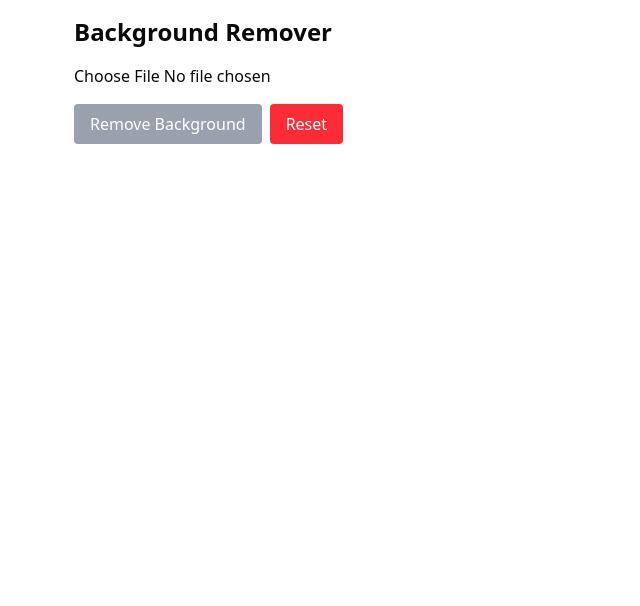
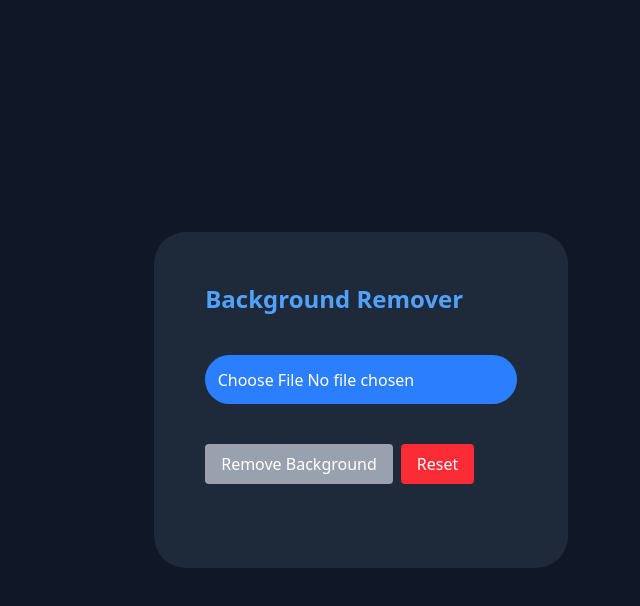
Before and after one commit to AkashCDR/project, a Next.js app: page /background-removal in a window 1280 px wide. Shown: the top 606 px of the page, without its empty margins (358-998 px from the left). Built offline with nearby package versions, Linux system fonts and the light colour scheme.

Commit message:
little bit ui update

```diff
--- a/src/app/(app)/background-removal/page.jsx
+++ b/src/app/(app)/background-removal/page.jsx
@@ -50,15 +50,31 @@ export default function BackgroundRemoval() {
   };
 
   return (
-    <div className="max-w-md mx-auto p-4">
-      <h1 className="text-2xl font-bold mb-4">Background Remover</h1>
+    <div className='w-screen h-screen flex justify-center bg-gray-900 shadow-lg overflow-x-hidden items-center'>
+    <div className='w-screen h-[60vh] flex gap-[10vw] '>
+    <div className='w-[30%] h-full flex flex-col'>
+  {imageUrl && (
+    <div className="mb-4 flex-1 flex flex-col min-h-0">
+      <h2 className="text-lg font-semibold mb-2">Original Image</h2>
+      <div className="flex-1 relative min-h-0">
+        <img
+          src={imageUrl}
+          alt="Original"
+          className="absolute inset-0 w-full h-full object-contain"
+        />
+      </div>
+    </div>
+  )}
+</div>
+       <div className="flex flex-col gap-[5vh] bg-gray-800 p-[4vw] rounded-4xl h-[70%] self-center">
+      <h1 className="text-2xl font-bold text-blue-400">Background Remover</h1>
 
       <input
         type="file"
         accept="image/*"
         onChange={handleImageUpload}
         ref={fileInputRef}
-        className="mb-4 block w-full"
+        className=" p-[4%] block w-full bg-blue-500 text-white hover:bg-blue-600 transition duration-200 rounded-4xl"
         disabled={isProcessing}
       />
 
@@ -68,7 +84,7 @@ export default function BackgroundRemoval() {
           disabled={!imageUrl || isProcessing}
           className={`px-4 py-2 rounded text-white ${
             !imageUrl || isProcessing ? 'bg-gray-400' : 'bg-blue-500'
-          }`}
+          } `}
         >
           {isProcessing ? 'Processing...' : 'Remove Background'}
         </button>
@@ -80,27 +96,31 @@ export default function BackgroundRemoval() {
           Reset
         </button>
       </div>
+    </div>
+    <div>
+    {resultUrl && (
+        <div className='h-full flex flex-col gap-4'>
+          <h2 className="text-lg font-semibold">Result</h2>
+          <div className="max-w-[30vw] flex-1 min-h-0 max-h-[full]">
+  <img
+    src={resultUrl}
+    alt="Result"
+    className="inset-0 w-full h-full border rounded object-contain"
+  />
+</div>
 
-      {imageUrl && (
-        <div className="mb-4">
-          <h2 className="text-lg font-semibold mb-2">Original Image</h2>
-          <img src={imageUrl} alt="Original" className="max-w-full h-auto border rounded" />
-        </div>
-      )}
-
-      {resultUrl && (
-        <div>
-          <h2 className="text-lg font-semibold mb-2">Result</h2>
-          <img src={resultUrl} alt="Result" className="max-w-full h-auto border rounded mb-2" />
           <a
             href={resultUrl}
             download="background-removed.png"
-            className="inline-block px-4 py-2 bg-green-500 text-white rounded"
+            className=" bg-green-500 text-white rounded w-[50%] p-[2%] rounded-2xl hover:bg-green-700 transition duration-200"
           >
             Download Result
           </a>
         </div>
       )}
     </div>
+    </div>
+    </div>
+
   );
 }
```
